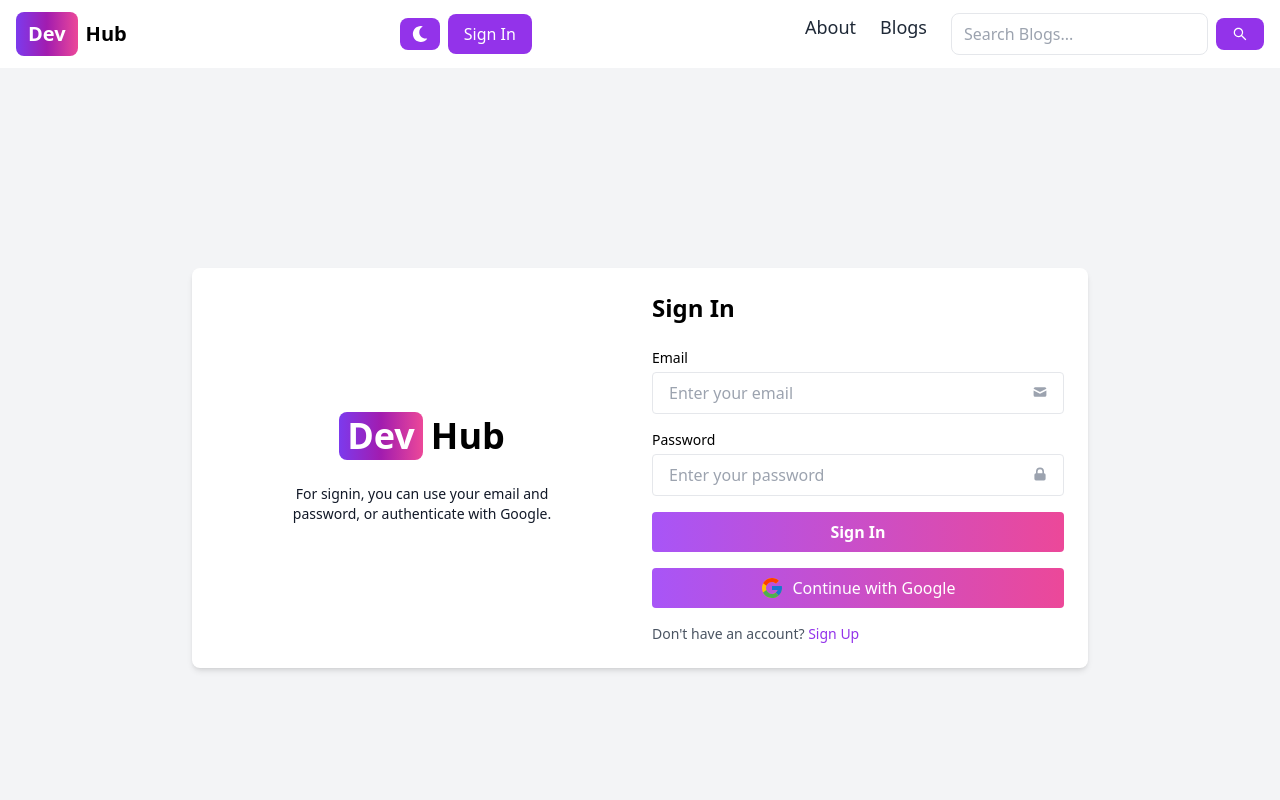
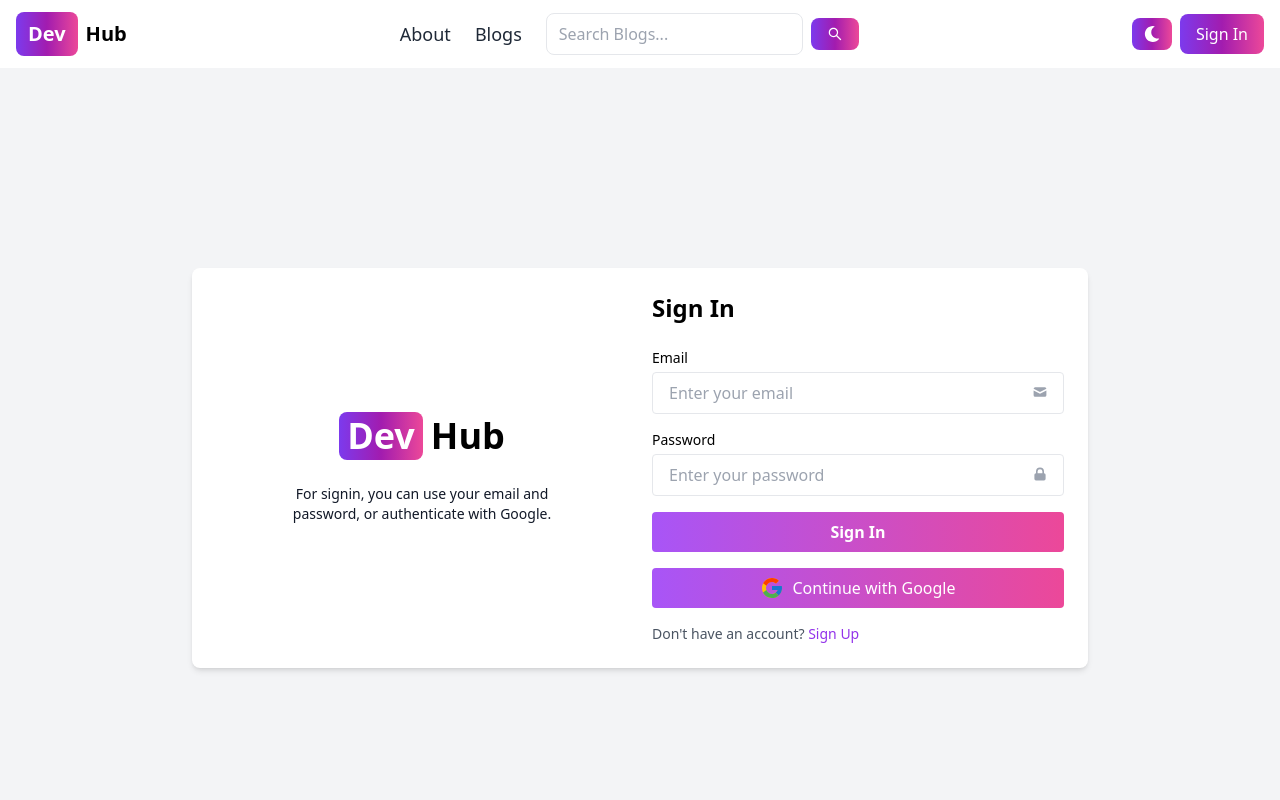
Before and after one commit to Harikrish58/Blog-App_Frontend, a React (Vite) app: page / in a window 1280 px wide. Shown: the top 800 px of the page. Built offline with nearby package versions, Linux system fonts and the light colour scheme; no server answers.

Commit message:
Header Mobile response updated

```diff
--- a/src/Components/Header.jsx
+++ b/src/Components/Header.jsx
@@ -1,79 +1,76 @@
-import React, { useState, useEffect } from "react"; // Importing React and useState for handling component state
-import { FaMoon, FaSun } from "react-icons/fa"; // Importing components for dark/light mode toggle
-import { AiOutlineSearch } from "react-icons/ai"; // Importing component for search button
-import { useSelector, useDispatch } from "react-redux"; // Importing Redux hooks
-import { Link, useNavigate, useLocation } from "react-router-dom"; // Importing React Router hooks
-import { signOutSuccess } from "../Redux/Slice/userSlice"; // Importing Redux action to handle sign-out
-import { toggleTheme } from "../Redux/Slice/themeSlice"; // Importing the toggleTheme action for dark/light mode
+// Importing required libraries and hooks
+import React, { useState, useEffect } from "react";
+import { FaMoon, FaSun } from "react-icons/fa";
+import { AiOutlineSearch } from "react-icons/ai";
+import { useSelector, useDispatch } from "react-redux";
+import { Link, useNavigate, useLocation } from "react-router-dom";
+import { signOutSuccess } from "../Redux/Slice/userSlice";
+import { toggleTheme } from "../Redux/Slice/themeSlice";
 
 const Header = () => {
-  const path = useLocation().pathname; // Getting the current URL path for active link highlighting
-  const dispatch = useDispatch(); // Getting the dispatch function from Redux
-  const navigate = useNavigate(); // For navigation using React Router
+  const path = useLocation().pathname; // Get current route
+  const dispatch = useDispatch(); // Redux dispatch
+  const navigate = useNavigate(); // React Router navigation
 
-  const { user } = useSelector((state) => state.user); // Accessing the current user from Redux state
-  const { theme } = useSelector((state) => state.theme); // Accessing the current theme (light/dark) from Redux state
+  const { user } = useSelector((state) => state.user); // Get user from Redux
+  const { theme } = useSelector((state) => state.theme); // Get theme from Redux
 
-  const [search, setSearch] = useState(""); // State to manage the search input
-  const [searchError, setSearchError] = useState(null); // State for handling search errors
-  const [isMobileMenuOpen, setMobileMenuOpen] = useState(false); // State to toggle mobile menu visibility
-  const [isDropdownOpen, setIsDropdownOpen] = useState(false); // State to toggle the profile dropdown visibility
+  const [search, setSearch] = useState(""); // Search input state
+  const [searchError, setSearchError] = useState(null); // Error state for empty search
+  const [isMobileMenuOpen, setMobileMenuOpen] = useState(false); // Toggle mobile menu
+  const [isDropdownOpen, setIsDropdownOpen] = useState(false); // Toggle profile dropdown
 
+  // Close dropdown when clicking outside
   useEffect(() => {
-    document.addEventListener("click", closeDropdown); // Add listener to close dropdown on outside click
-    return () => {
-      document.removeEventListener("click", closeDropdown); // Cleanup listener
+    const closeDropdown = (e) => {
+      if (!e.target.closest(".profile-dropdown")) {
+        setIsDropdownOpen(false);
+      }
     };
+    document.addEventListener("click", closeDropdown);
+    return () => document.removeEventListener("click", closeDropdown);
   }, []);
 
-  // Handle click for "Blogs" tab
+  // Navigate to blogs if logged in, else redirect to sign in
   const handleBlogsClick = () => {
     if (!user) {
-      alert("Please log in to see blogs."); // Show alert if not logged in
-      navigate("/signin"); // Redirect to the sign-in page
+      alert("Please log in to see blogs.");
+      navigate("/signin");
     }
   };
 
-  // Handle the change in the search input
+  // Handle search input change
   const handleSearchChange = (e) => {
-    setSearch(e.target.value); // Update input value
-    setSearchError(null); // Clear error
+    setSearch(e.target.value);
+    setSearchError(null);
   };
 
-  // Handle the form submission for search
+  // Handle search form submit
   const handleSearchSubmit = (e) => {
-    e.preventDefault(); // Prevent reload
+    e.preventDefault();
     if (search.trim() === "") {
-      setSearchError("Please enter a search term."); // Validate
+      setSearchError("Please enter a search term.");
       return;
     }
-    setSearchError(null);
-    navigate(`/blogs?search=${search}`); // Navigate with query
-    setSearch(""); // Reset
-    setMobileMenuOpen(false); // Close menu
+    navigate(`/blogs?search=${search}`);
+    setSearch("");
+    setMobileMenuOpen(false);
   };
 
-  // Toggle Profile Dropdown Visibility
-  const toggleDropdown = () => {
-    setIsDropdownOpen(!isDropdownOpen); // Toggle dropdown visibility
+  // Toggle mobile menu
+  const toggleMobileMenu = () => {
+    setMobileMenuOpen(!isMobileMenuOpen);
   };
 
-  // Close the dropdown if clicked outside
-  const closeDropdown = (e) => {
-    if (!e.target.closest(".profile-dropdown")) {
-      setIsDropdownOpen(false); // Close on outside click
-    }
-  };
-
-  // Toggle Mobile Menu
-  const toggleMobileMenu = () => {
-    setMobileMenuOpen(!isMobileMenuOpen); // Open/close menu
+  // Toggle profile dropdown
+  const toggleDropdown = () => {
+    setIsDropdownOpen(!isDropdownOpen);
   };
 
   return (
     <header className="bg-white text-black dark:bg-black dark:text-white shadow-md">
-      <div className="max-w-screen-xl mx-auto px-4 py-3 flex justify-between items-center relative">
-        {/* Logo and App name */}
+      <div className="max-w-screen-xl mx-auto px-4 py-3 flex flex-wrap justify-between items-center gap-y-4">
+        {/* Logo */}
         <Link
           to="/blogs"
           className="flex items-center space-x-2 text-xl font-semibold dark:text-white"
@@ -84,20 +81,58 @@ const Header = () => {
           <span>Hub</span>
         </Link>
 
-        {/* Right section buttons */}
+        {/* Desktop navigation links and search */}
+        <div className="hidden lg:flex items-center space-x-6">
+          <Link
+            to="/about"
+            className={`text-lg font-medium ${
+              path === "/about"
+                ? "text-purple-600"
+                : "text-gray-800 dark:text-white"
+            }`}
+          >
+            About
+          </Link>
+          <Link
+            to="/blogs"
+            className={`text-lg font-medium ${
+              path === "/blogs"
+                ? "text-purple-600"
+                : "text-gray-800 dark:text-white"
+            }`}
+            onClick={handleBlogsClick}
+          >
+            Blogs
+          </Link>
+          <form onSubmit={handleSearchSubmit} className="flex items-center">
+            <input
+              type="text"
+              placeholder="Search Blogs..."
+              className="px-3 py-2 rounded-lg border dark:bg-gray-800 dark:text-white dark:border-gray-600"
+              value={search}
+              onChange={handleSearchChange}
+            />
+            <button
+              type="submit"
+              className="ml-2 bg-gradient-to-r from-violet-600 via-fuchsia-700 to-pink-500 text-white px-4 py-2 rounded-lg"
+            >
+              <AiOutlineSearch />
+            </button>
+          </form>
+        </div>
+
+        {/* Right side controls */}
         <div className="flex items-center gap-2">
-          {/* Theme toggle button */}
           <button
             onClick={() => dispatch(toggleTheme())}
-            className="px-3 py-2 bg-purple-600 text-white rounded-lg"
+            className="px-3 py-2 bg-gradient-to-r from-violet-600 via-fuchsia-700 to-pink-500 text-white rounded-lg"
           >
             {theme === "dark" ? <FaSun /> : <FaMoon />}
           </button>
 
-          {/* Profile dropdown or Sign In button */}
           {user ? (
             <div className="relative profile-dropdown">
-              <button className="flex items-center" onClick={toggleDropdown}>
+              <button onClick={toggleDropdown}>
                 <img
                   src={user.profilePicture}
                   alt="User Avatar"
@@ -132,59 +167,19 @@ const Header = () => {
             </div>
           ) : (
             <Link to="/signin">
-              <button className="py-2 px-4 bg-purple-600 text-white rounded-lg">
+              <button className="py-2 px-4 bg-gradient-to-r from-violet-600 via-fuchsia-700 to-pink-500 text-white rounded-lg">
                 Sign In
               </button>
             </Link>
           )}
 
-          {/* Hamburger Menu for mobile */}
+          {/* Mobile menu button */}
           <button
-            className="px-3 py-2 bg-gradient-to-r from-purple-500 to-pink-500 text-white rounded-lg lg:hidden"
             onClick={toggleMobileMenu}
+            className="lg:hidden px-3 py-2 bg-gradient-to-r from-violet-600 via-fuchsia-700 to-pink-500 text-white rounded-lg"
           >
             Menu
           </button>
-        </div>
-
-        {/* Desktop Navigation Links */}
-        <div className="hidden lg:flex space-x-6">
-          <Link
-            to="/about"
-            className={`text-lg font-medium ${
-              path === "/about"
-                ? "text-purple-600"
-                : "text-gray-800 dark:text-white"
-            }`}
-          >
-            About
-          </Link>
-          <Link
-            to="/blogs"
-            className={`text-lg font-medium ${
-              path === "/blogs"
-                ? "text-purple-600"
-                : "text-gray-800 dark:text-white"
-            }`}
-            onClick={handleBlogsClick}
-          >
-            Blogs
-          </Link>
-          <form onSubmit={handleSearchSubmit} className="flex items-center">
-            <input
-              type="text"
-              placeholder="Search Blogs..."
-              className="px-3 py-2 rounded-lg border dark:bg-gray-800 dark:text-white dark:border-gray-600"
-              value={search}
-              onChange={handleSearchChange}
-            />
-            <button
-              type="submit"
-              className="ml-2 bg-purple-600 text-white px-4 py-2 rounded-lg"
-            >
-              <AiOutlineSearch />
-            </button>
-          </form>
         </div>
 
         {/* Mobile menu dropdown */}
@@ -228,7 +223,7 @@ const Header = () => {
               )}
               <button
                 type="submit"
-                className="bg-purple-600 text-white py-2 px-4 rounded-lg"
+                className="bg-gradient-to-r from-violet-600 via-fuchsia-700 to-pink-500 text-white py-2 px-4 rounded-lg"
               >
                 Search
               </button>
```
